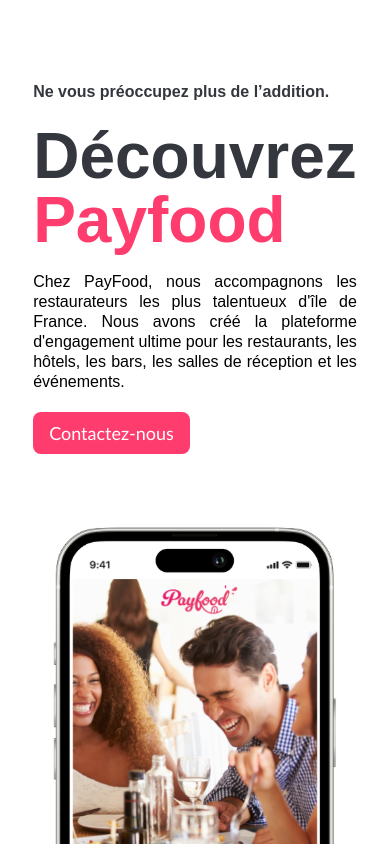
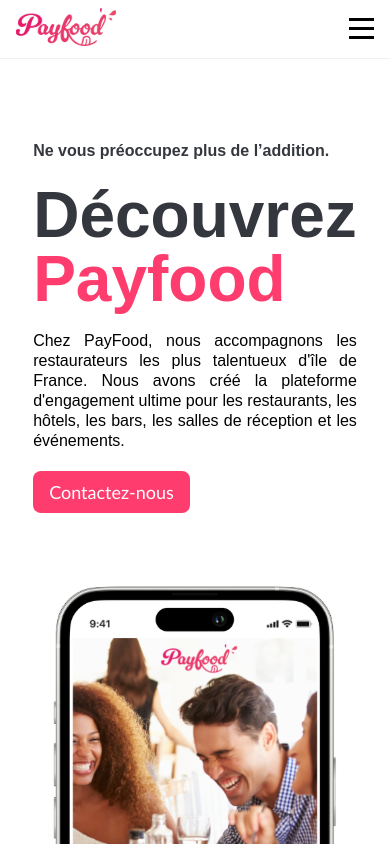
Before and after one commit to Armelsteve1/PAYFOOD, a React (Create React App) app in the folder payfood/: page / in a window 390 px wide. Shown: the top 844 px of the page. Built offline with nearby package versions, Linux system fonts and the light colour scheme.

Commit message:
menu responsive done

```diff
--- a/payfood/src/Component/Navbar/Navbar.js
+++ b/payfood/src/Component/Navbar/Navbar.js
@@ -1,15 +1,27 @@
-import React from 'react';
+import React, { useState } from 'react';
 import './nav-style.css';
-import logo from './payfood-logo.svg'
+import logo from './payfood-logo.svg';
+
 function NavigationBar() {
+  const [menuOpen, setMenuOpen] = useState(false);
+
+  const toggleMenu = () => {
+    setMenuOpen(!menuOpen);
+  };
+
   return (
-    <nav className="navbar">
+    <nav className={`navbar ${menuOpen ? 'active' : ''}`}>
       <div className="navbar__logo">
         <img src={logo} alt='logo de payfood' style={{}}></img>
       </div>
+      <div className="menu-toggle" onClick={toggleMenu}>
+        <div className={`bar ${menuOpen ? 'open' : ''}`}></div>
+        <div className={`bar ${menuOpen ? 'open' : ''}`}></div>
+        <div className={`bar ${menuOpen ? 'open' : ''}`}></div>
+      </div>
       <ul className="navbar__list">
         <li className="navbar__item">
-          <a href="#about-us" className="navbar__link" >Blog</a>
+          <a href="#about-us" className="navbar__link">Blog</a>
         </li>
         <li className="navbar__item">
           <a href="#restaurants-partenaires" className="navbar__link">Restaurants partenaires</a>
--- a/payfood/src/Component/Navbar/nav-style.css
+++ b/payfood/src/Component/Navbar/nav-style.css
@@ -55,13 +55,56 @@
   margin: 3px 0;
 }
 
-/* Media query for tablets (up to 768px) */
-@media screen and (max-width: 768px) {
+/* Media Query For Tablets and Mobiles */
+@media (max-width: 800px) {
   .navbar {
-    display: none;
+    padding: 0.5em 1em;
   }
 
+  .menu-toggle {
+    display: flex;
+  }
+
+  .navbar__list {
+    display: none;
+    position: absolute;
+    top: 60px;
+    left: 0;
+    right: 0;
+    flex-direction: column;
+    align-items: center;
+    background-color: rgba(255, 255, 255, 0.823);
+    transition: transform 0.3s;
+    transform: translateY(-100%);
+    z-index: 1;
+  }
+
+  .navbar.active .navbar__list {
+    display: flex;
+    transform: translateY(0);
+  }
+
+  .navbar__item {
+    margin: 10px 0;
+  }
+
+  .bar {
+    width: 25px;
+    height: 3px;
+    background-color: black;
+    margin: 3px 0;
+    transition: transform 0.3s;
+  }
+
+  .bar.open {
+    transform: rotate(-45deg) translateY(5px);
+  }
+
+  .bar.open:nth-child(2) {
+    transform: scale(0);
+  }
+
+  .bar.open:last-child {
+    transform: rotate(45deg) translateY(-5px);
+  }
 }
-
-/* Media query for mobile devices (up to 480px) */
-@media screen and (max-width: 480px) {}
```
